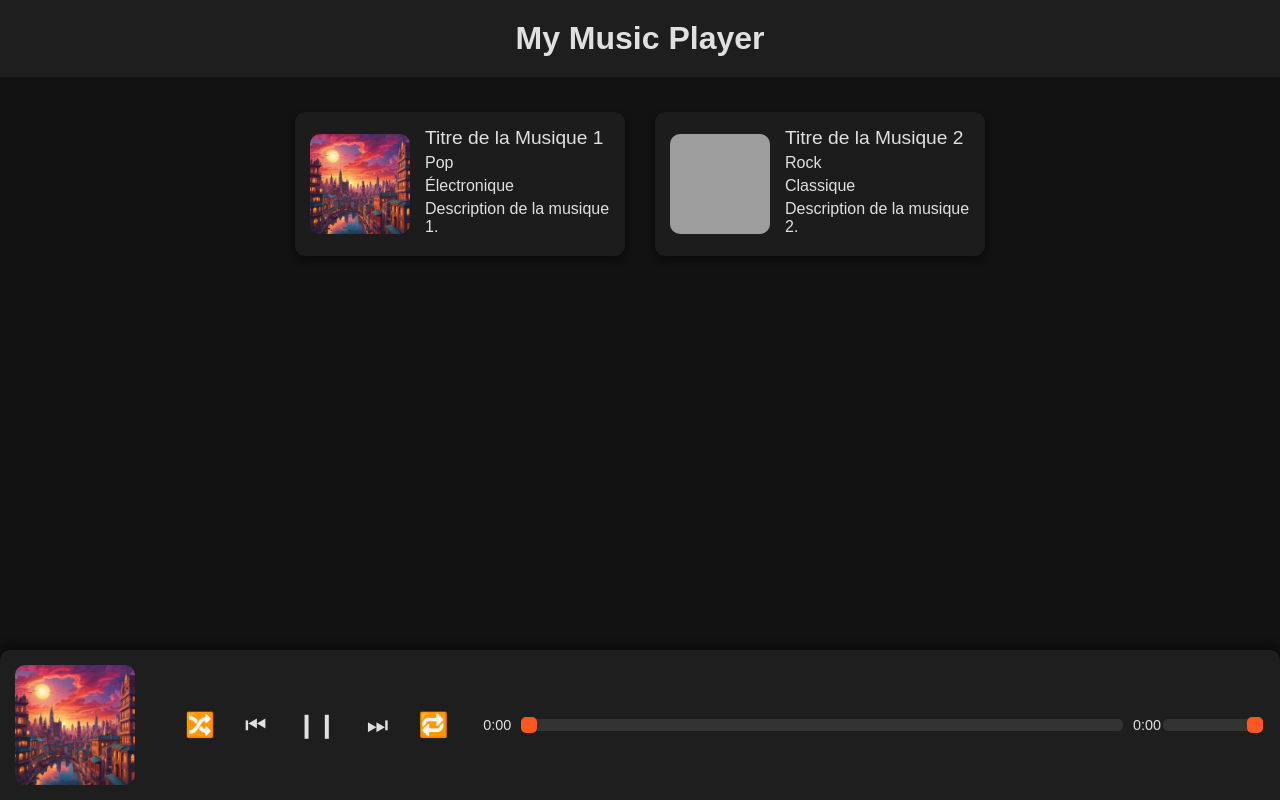
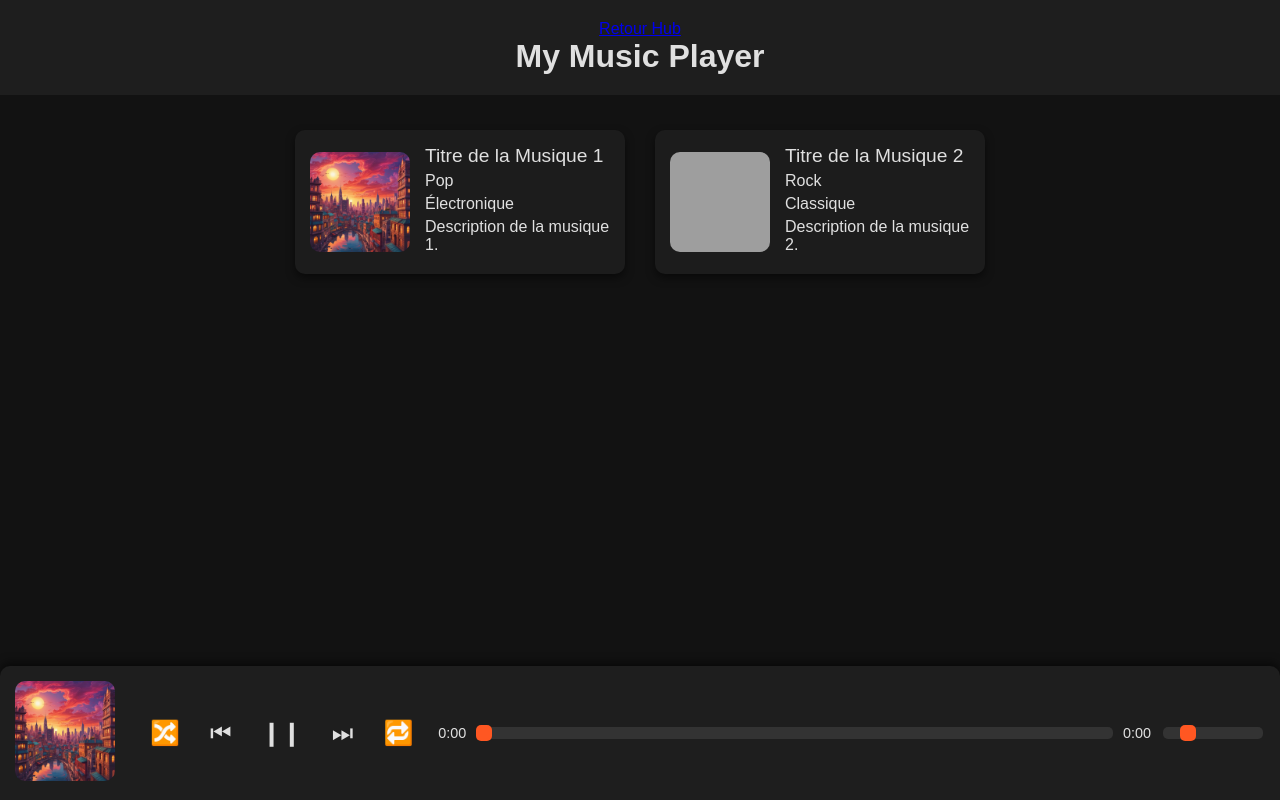
Before and after one commit to Altissnono/HUB-NOLANN, a PHP site: page /musique/musique/index.php in a window 1280 px wide. Run offline with PHP 8.4, Linux system fonts and the light colour scheme; grey boxes are pictures that could not be loaded.

Commit message:
patch song

```diff
--- a/musique/musique/index.php
+++ b/musique/musique/index.php
@@ -8,6 +8,7 @@
 </head>
 <body>
     <header>
+        <a href="https://hub.nolannthuillier.fr/" class="back-button">Retour Hub</a>
         <h1>My Music Player</h1>
     </header>
     <div class="music-list">
@@ -30,7 +31,7 @@
             <span id="total-time">0:00</span>
         </div>
         <div class="volume-container">
-            <input id="volume-bar" type="range" min="0" max="100" value="100">
+            <input id="volume-bar" type="range" min="0" max="100" value="20">
         </div>
         <audio id="audio">
             <source id="audio-source" src="" type="audio/mpeg">
--- a/musique/musique/style/home.css
+++ b/musique/musique/style/home.css
@@ -1,4 +1,3 @@
-
 body {
     margin: 0;
     font-family: Arial, sans-serif;
@@ -75,14 +74,13 @@ h1 {
 }
 
 .cover-container {
-    display: flex;
-    align-items: center;
-    margin-right: 15px;
+    flex-shrink: 0;
+    margin-right: 20px;
 }
 
 #cover-image {
-    width: 120px;
-    height: 120px;
+    width: 100px;
+    height: 100px;
     border-radius: 10px;
     object-fit: cover;
 }
@@ -92,7 +90,6 @@ h1 {
     align-items: center;
     flex-grow: 1;
     justify-content: center;
-    margin: 0 20px;
 }
 
 .control-button {
@@ -118,6 +115,8 @@ h1 {
     align-items: center;
     flex-grow: 1;
     width: 100%;
+    padding: 0 10px;
+    justify-content: center;
 }
 
 #progress-bar {
@@ -144,9 +143,10 @@ h1 {
 }
 
 .volume-container {
+    flex-shrink: 0;
+    margin-left: auto;
     display: flex;
     align-items: center;
-    margin-left: auto;
 }
 
 #volume-bar {
```
Also changed, not shown: musique/README.md, 2 other files.
